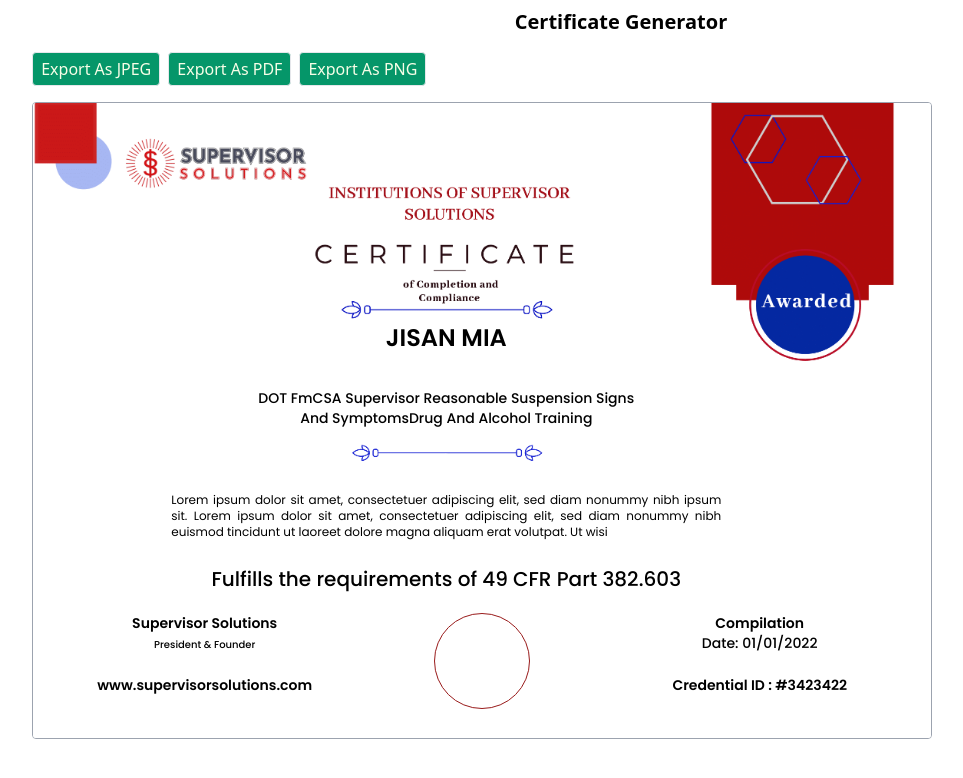
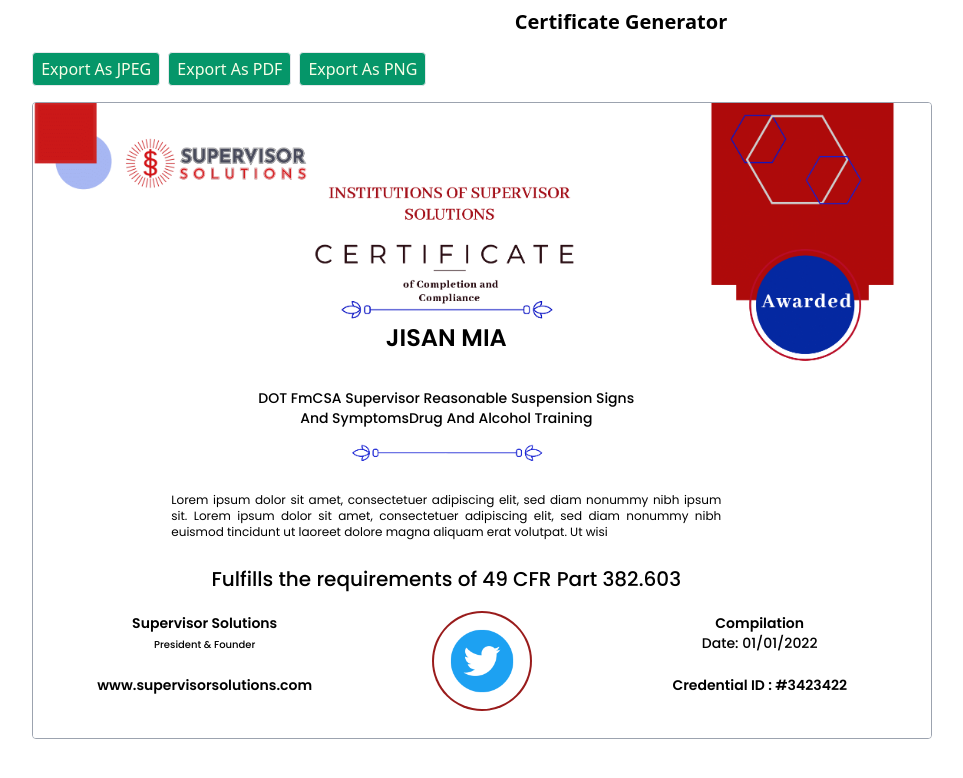
Before and after one commit to Jisan-mia/react-certificate, a React (Create React App) app: page / in a window 1280 px wide. Shown: the top 778 px of the page, without its empty margins (19-982 px from the left). Built offline with nearby package versions, Linux system fonts and the light colour scheme; the HTML template or start-up script is replaced by a standard one.

Commit message:
completed the certificate

```diff
--- a/src/components/CertificateGenerator/CertificateComponent.jsx
+++ b/src/components/CertificateGenerator/CertificateComponent.jsx
@@ -2,10 +2,10 @@
 import React, { useRef } from 'react';
 
 const CertificateComponent = React.forwardRef((props, ref) => (
-  <div ref={ref}>
-      <div className='font-Poppins aspect-auto w-[900px] border border-gray-400 relative overflow-hidden rounded'>
+  <div ref={ref} className='w-[900px]'>
+      <div className='font-Poppins aspect-auto border border-gray-400 relative overflow-hidden rounded'>
         <div className='relative'>
-          <img src="./certificate-template.png" alt="Certificate Template" className='h-full w-full object-contain block' />
+          <img src="/certificate-template.png" alt="Certificate Template" className='h-full w-full object-contain block' />
         </div>
 
         {/* student name */}
@@ -51,8 +51,8 @@
             </div>
 
             <div className="col-start-6 col-end-8 row-start-1 row-end-3 place-self-center">
-              <div className='h-24 w-24 rounded-full border border-red-800'>
-
+              <div className='h-24 w-24 rounded-full ring-2 ring-red-800 p-2'>
+                <img src="/logo2.png" className='w-full h-contain object-contain' alt="" />
               </div>
             </div>
 
```
Also changed, not shown: public/logo1.png (added), public/logo2.png (added).
